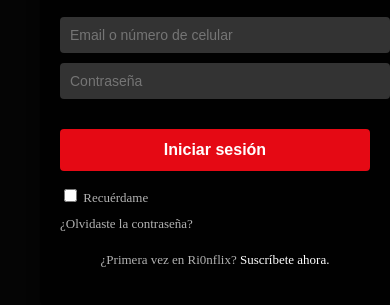
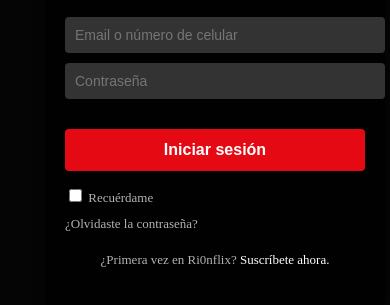
Before and after one commit to Chiripi0rca/docs, a plain HTML site: page Login.html in a window 390 px wide. Shown: the part 291-596 px from the top of the page. Drawn offline with Linux system fonts and the light colour scheme.

Commit message:
eafafaefa

```diff
--- a/style.css
+++ b/style.css
@@ -255,8 +255,10 @@ input[type="email"] {
     border-radius: 8px;
     box-shadow: 0 4px 12px rgba(0, 0, 0, 0.5);
     text-align: center;
-    width: 300px;
-    color: rgb(0, 0, 0);
+    width: 90%; /* Ajuste para pantallas pequeñas */
+    max-width: 300px; /* Limita el tamaño en pantallas grandes */
+    color: white;
+    margin: 0 auto; /* Centra horizontalmente */
 }
 
 /* Título */
@@ -401,3 +403,8 @@ input[type="password"] {
         gap: 10px; /* Añade un poco de espacio entre elementos */
     }
 }
+    @media (max-width: 480px) {
+     .login-container {
+        padding: 20px; /* Reduce el padding para pantallas pequeñas */
+     }
+}
```
